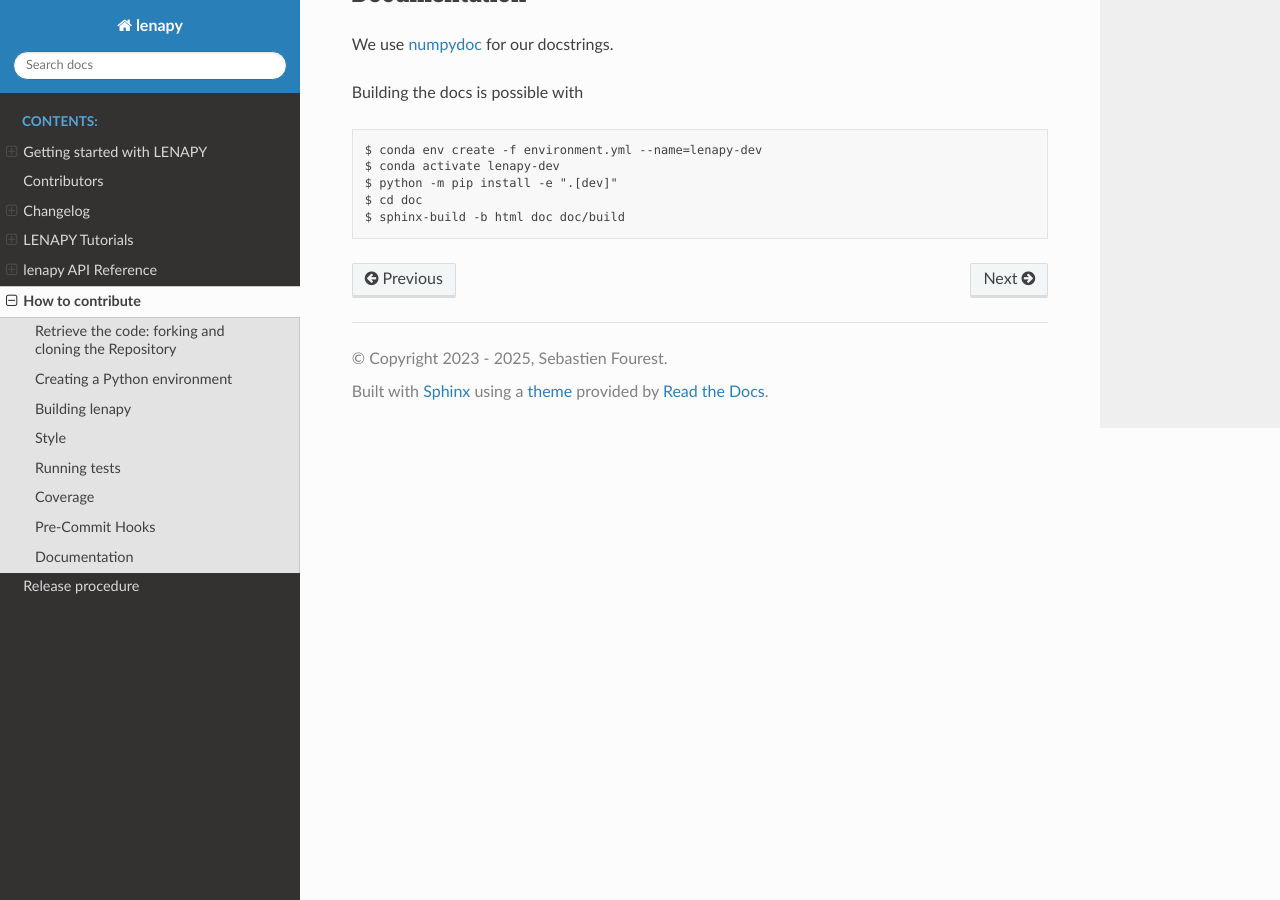
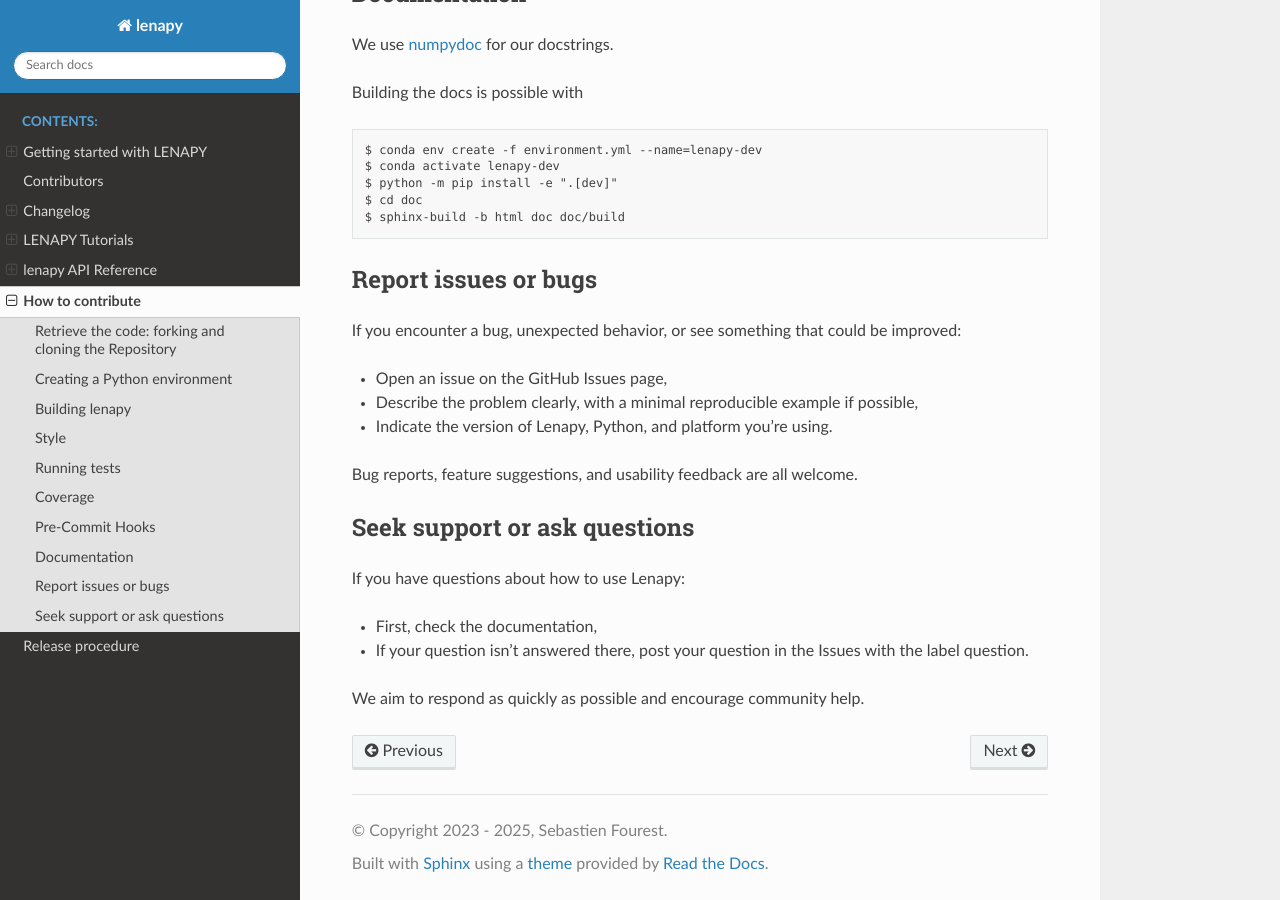
Before and after one commit to CNES/lenapy, a Sphinx documentation site: the page built from doc/contributing.rst, in a window 1280 px wide and 900 px high, scrolled down 2051 px. Built offline with Sphinx 7.4.7 and the Read the Docs theme 3.1.0, drawn with Linux system fonts in a browser that asks for light colours; pages that are not in the unit, such as notebooks, are missing from menus.

Commit message:
Improve lenapy doc !

```diff
--- a/doc/contributing.rst
+++ b/doc/contributing.rst
@@ -110,3 +110,24 @@ Building the docs is possible with
    $ python -m pip install -e ".[dev]"
    $ cd doc
    $ sphinx-build -b html doc doc/build
+
+Report issues or bugs
+~~~~~~~~~~~~~~~~~~~~~
+
+If you encounter a bug, unexpected behavior, or see something that could be improved:
+
+* Open an issue on the GitHub Issues page,
+* Describe the problem clearly, with a minimal reproducible example if possible,
+* Indicate the version of Lenapy, Python, and platform you’re using.
+
+Bug reports, feature suggestions, and usability feedback are all welcome.
+
+Seek support or ask questions
+~~~~~~~~~~~~~~~~~~~~~~~~~~~~~
+
+If you have questions about how to use Lenapy:
+
+* First, check the documentation,
+* If your question isn't answered there, post your question in the Issues with the label question.
+
+We aim to respond as quickly as possible and encourage community help.
--- a/doc/index.rst
+++ b/doc/index.rst
@@ -17,6 +17,12 @@ This library is based on the principle of class extension, i.e. functions can be
 
 Reading interfaces are implemented, enabling netcdf files to be opened with a compatible formalism from the **lenapy** library.
 
+Scientific datasets in Earth observation and geophysics are often complex to process due to their multidimensional structure, diversity of formats, and the physical corrections required for proper interpretation.
+While libraries like xarray and netCDF4 offer powerful tools to handle n-dimensional arrays, they do not natively support specific operations such as climatological decomposition, harmonic analysis, geodetic corrections, or thermodynamics computations.
+
+**Lenapy** is designed to serve Earth scientists, oceanographers, geodesists, hydrologists, and climate researchers who work with global or regional observational datasets and require specific processing without reinventing the wheel.
+It combines clarity, scientific rigor, and compatibility with the broader PyData ecosystem.
+
 .. toctree::
    :maxdepth: 1
    :caption: Contents:
```
Also changed, not shown: doc/tutorials/Tutorial_lnharmo.ipynb.
